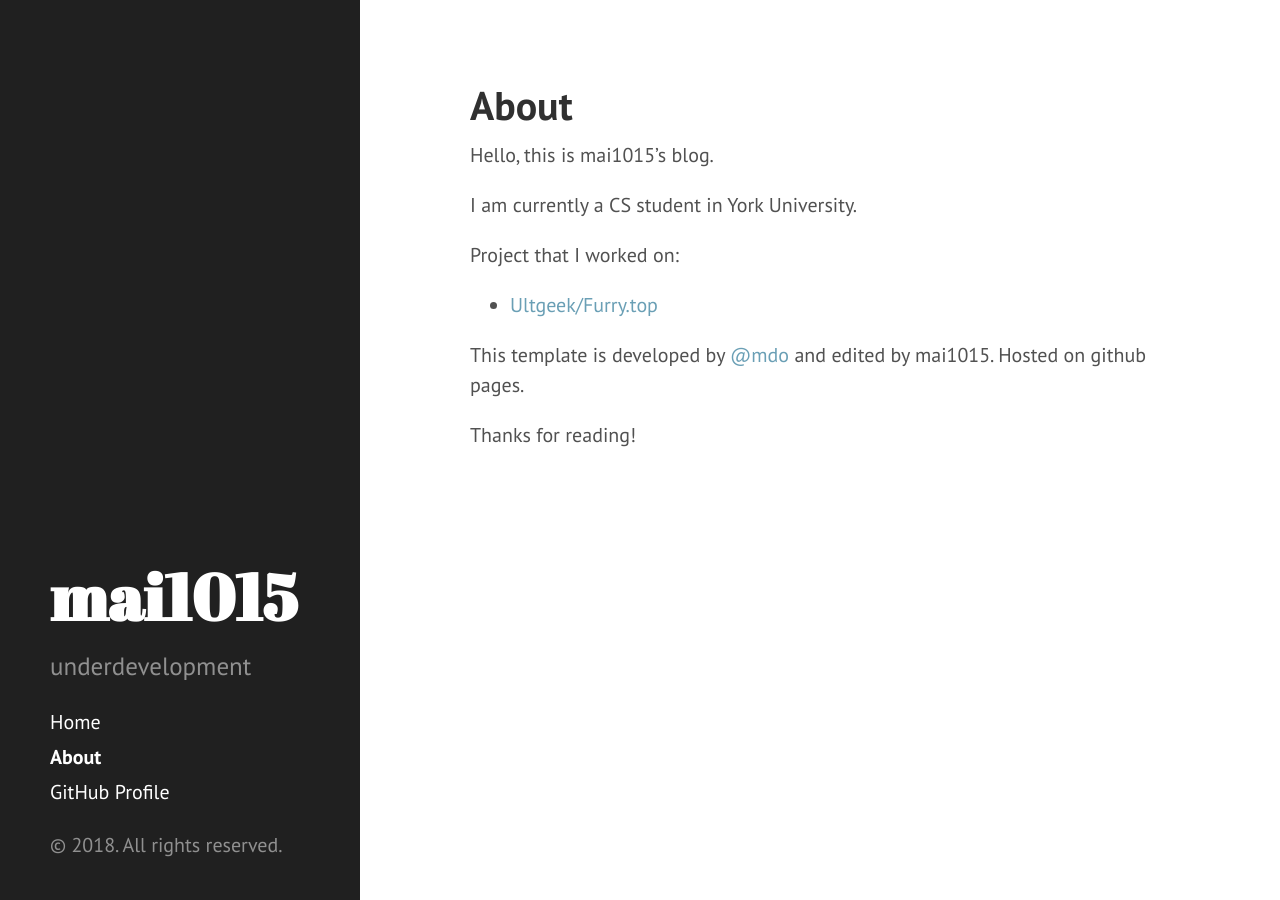
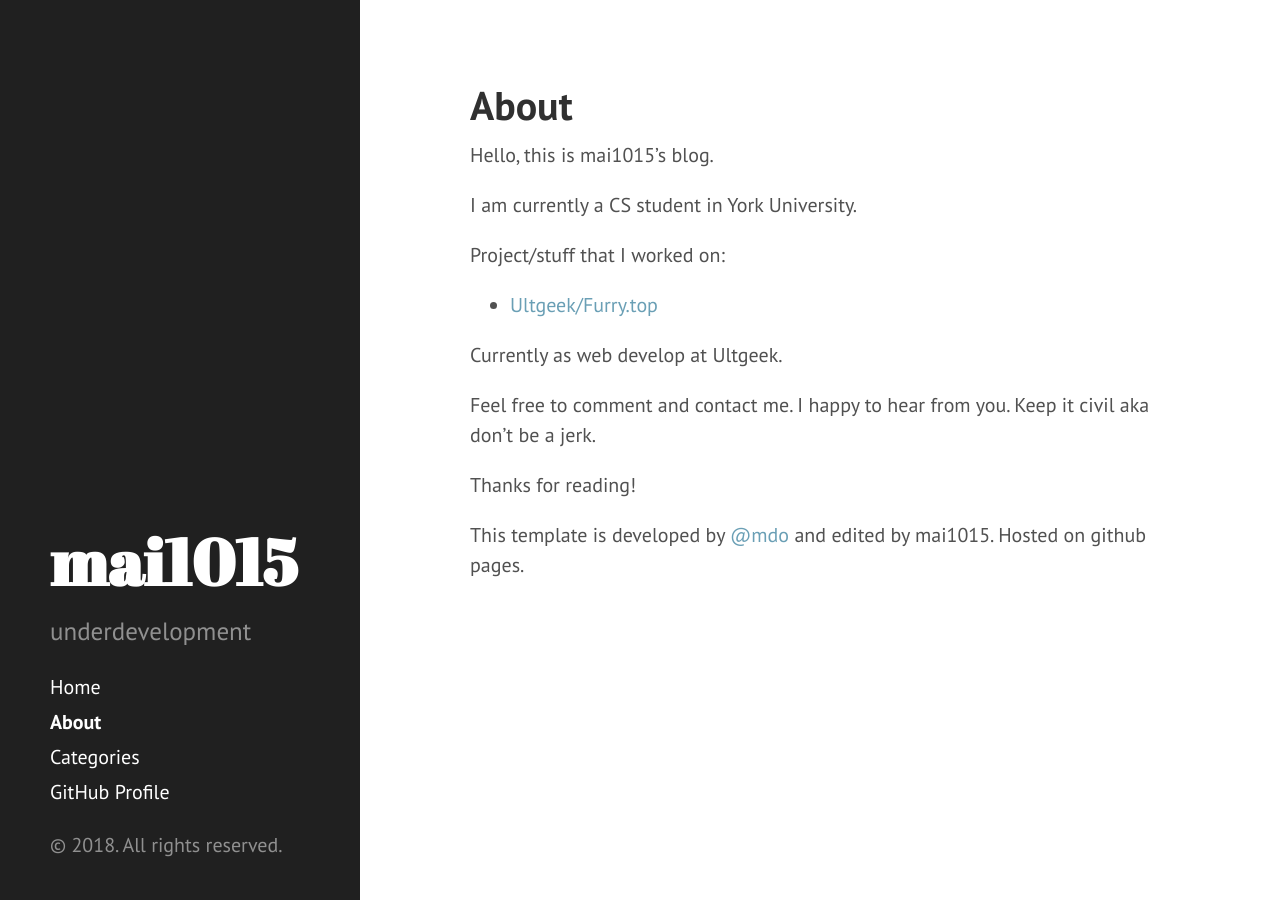
Before and after one commit to mai1015/mai1015.github.io, a Jekyll site: the page built from about.md, in a window 1280 px wide. Built offline with Jekyll 4.4.1, drawn with Linux system fonts in a browser that asks for light colours; comment, search, counter and statistics services are not loaded.

Commit message:
add comment, add pages

```diff
--- a/_layouts/default.html
+++ b/_layouts/default.html
@@ -9,6 +9,28 @@
 
     <div class="content container">
       {{ content }}
+      {% if page.comments %}
+		<div id="disqus_thread"></div>
+		<script>
+
+		/**
+		*  RECOMMENDED CONFIGURATION VARIABLES: EDIT AND UNCOMMENT THE SECTION BELOW TO INSERT DYNAMIC VALUES FROM YOUR PLATFORM OR CMS.
+		*  LEARN WHY DEFINING THESE VARIABLES IS IMPORTANT: https://disqus.com/admin/universalcode/#configuration-variables*/
+		/*
+		var disqus_config = function () {
+		this.page.url = PAGE_URL;  // Replace PAGE_URL with your page's canonical URL variable
+		this.page.identifier = PAGE_IDENTIFIER; // Replace PAGE_IDENTIFIER with your page's unique identifier variable
+		};
+		*/
+		(function() { // DON'T EDIT BELOW THIS LINE
+		var d = document, s = d.createElement('script');
+		s.src = 'https://mai1015.disqus.com/embed.js';
+		s.setAttribute('data-timestamp', +new Date());
+		(d.head || d.body).appendChild(s);
+		})();
+		</script>
+		<noscript>Please enable JavaScript to view the <a href="https://disqus.com/?ref_noscript">comments powered by Disqus.</a></noscript>
+		{% endif %}
     </div>
 
   </body>
--- a/about.md
+++ b/about.md
@@ -1,17 +1,23 @@
 ---
 layout: page
 title: About
+comments: true
 ---
 
 Hello, this is mai1015's blog.
 
 I am currently a CS student in York University.
 
-Project that I worked on:
+Project/stuff that I worked on:
 
 - [Ultgeek/Furry.top](https://furry.top)
 
+Currently as web develop at Ultgeek.
+
+Feel free to comment and contact me. I happy to hear from you.
+Keep it civil aka don’t be a jerk.
+
+Thanks for reading!
+
 This template is developed by [@mdo](https://twitter.com/mdo) and edited by mai1015.
 Hosted on github pages.
-
-Thanks for reading!
```
Also changed, not shown: _posts/2018-12-17-p2p-study.md (+3 -2 lines), _posts/2018-12-18-bittorrent.md (+3 -2 lines), _posts/2018-12-18-test-hidden.md (added, +8 -0 lines), categories.html (added, +24 -0 lines), tags.html (added, +68 -0 lines), 1 other file.
